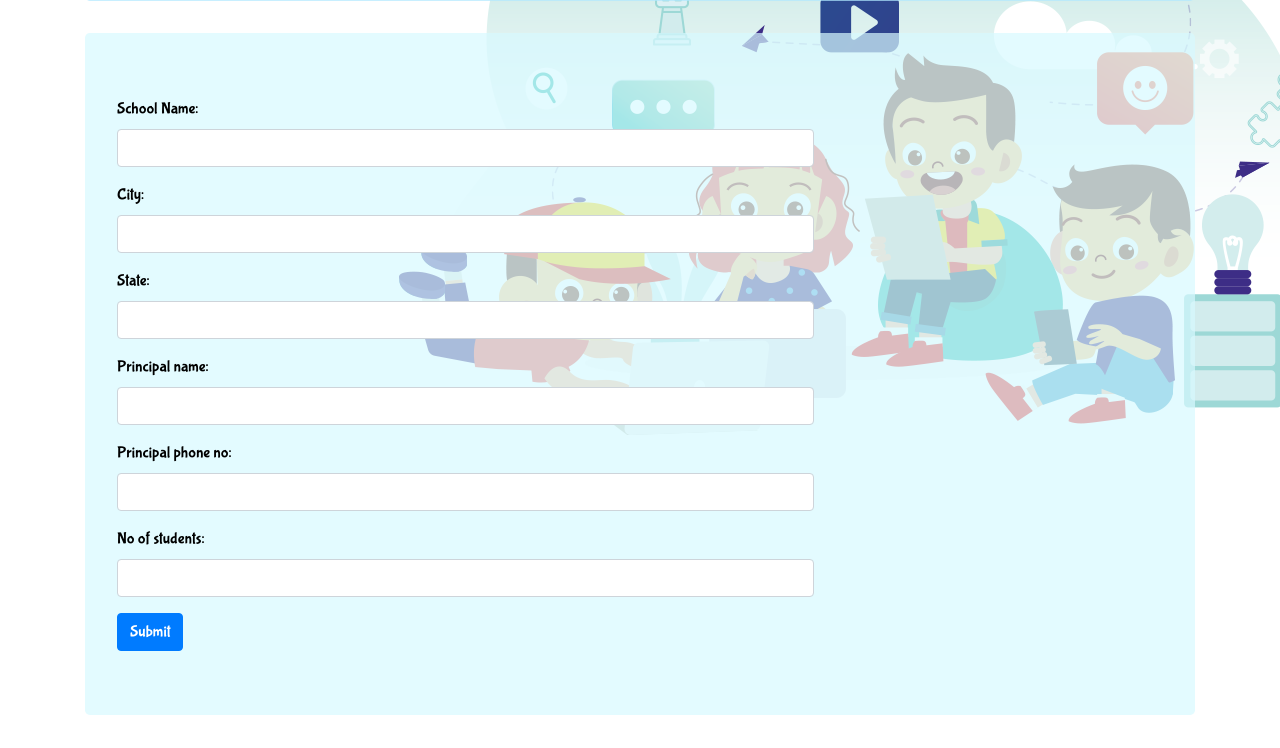
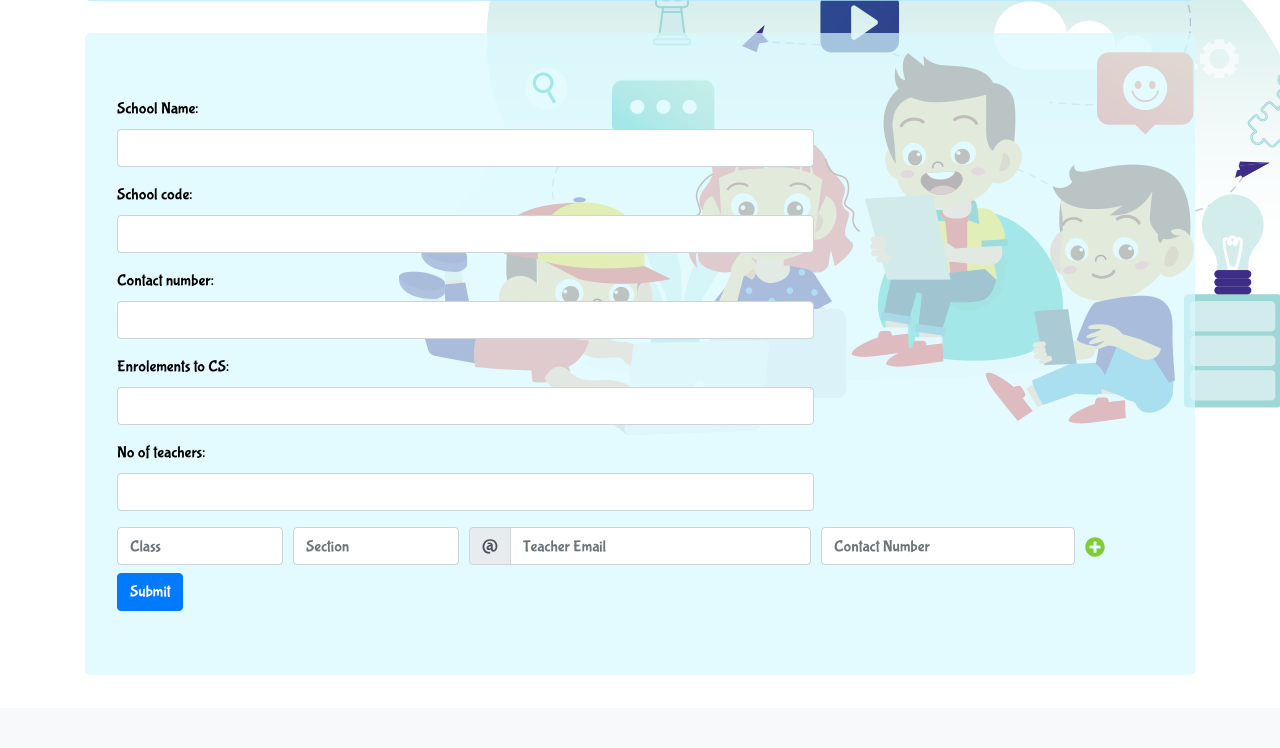
Before and after one commit to midhunsushil/cysm-django-registration, a Django app: page /register/school in a window 1280 px wide. Shown: the part 253-1001 px from the top of the page. After the commit the page ends 928 px from the top, so only its background shows below. Run offline with Django 3.2, Linux system fonts and the light colour scheme; some libraries are stand-ins or nearby versions.

Commit message:
Modified School Form Added Class_Section Table Changed SMTP to Gmail

```diff
--- a/registration/admin.py
+++ b/registration/admin.py
@@ -1,7 +1,8 @@
 from django.contrib import admin
-from registration.models import School_Info, Teacher_Info, Enquiry_Data
+from registration.models import *
 
 # Register your models here.
 admin.site.register(School_Info)
 admin.site.register(Teacher_Info)
 admin.site.register(Enquiry_Data)
+admin.site.register(Class_Section)
--- a/registration/forms.py
+++ b/registration/forms.py
@@ -1,5 +1,6 @@
 from django import forms
-from registration.models import Teacher_Info, School_Info, Enquiry_Data
+from django.forms import formset_factory
+from registration.models import Teacher_Info, School_Info, Enquiry_Data, Class_Section
 
 # Create your forms here.
 
@@ -7,7 +8,16 @@ class SchoolForm(forms.ModelForm) :
 
     class Meta() :
         model = School_Info
-        fields = ["school_name", "city", "state", "principal_name", "principal_phone_no", "no_of_students", ]
+        fields = ["school_name", "school_code", "contact_number", "enrolements_to_CS", "no_of_teachers", ]
+
+class ClassSectionForm(forms.ModelForm) :
+
+    class Meta() :
+        model = Class_Section
+        fields = ["class_no", "section", "teacher_email", "contact_number"]
+
+# Formset of above Form
+class_section_formset = formset_factory(ClassSectionForm, extra = 1)
 
 class TeacherForm(forms.ModelForm) :
 
--- a/registration/models.py
+++ b/registration/models.py
@@ -23,8 +23,7 @@ def user_directory_path(instance, filename):
     currentDateTime = datetime.datetime.now().strftime("%c")
     FILE,EXT = os.path.splitext(filename)
     BASE_DIR = "registration/student_record"
-    # file will be uploaded to :
-    # MEDIA_ROOT/registration/student_record/instance/<filename>-<currentDateTime><extension>
+    # File will be uploaded to MEDIA_ROOT/registration/student_record/instance/<filename>-<currentDateTime><extension>
     return '{0}/{1}/{2}-{3}{4}'.format(BASE_DIR, instance, FILE, currentDateTime, EXT)
 
 # Create your models here.
@@ -32,14 +31,29 @@ def user_directory_path(instance, filename):
 class School_Info(models.Model) :
 
     school_name = models.CharField(verbose_name = "School Name", max_length = 100)
-    city = models.CharField(max_length = 20)
-    state = models.CharField(max_length = 20)
-    principal_name = models.CharField(max_length = 100)
-    principal_phone_no = models.CharField(max_length = 12, unique = True, validators = [number_check])
-    no_of_students = models.PositiveIntegerField()
+    school_code = models.CharField(max_length = 20)
+    # city = models.CharField(max_length = 20)
+    # state = models.CharField(max_length = 20)
+    # principal_name = models.CharField(max_length = 100)
+    contact_number = models.CharField(max_length = 12, unique = True, validators = [number_check])
+    enrolements_to_CS = models.PositiveIntegerField()
+    no_of_teachers = models.PositiveIntegerField()
 
     def __str__(self):
         return self.school_name
+
+class Class_Section(models.Model) :
+
+    school = models.ForeignKey(School_Info, on_delete=models.CASCADE)
+    class_no = models.PositiveIntegerField(verbose_name = "Class")
+    section = models.CharField(max_length = 3)
+    teacher_email = models.EmailField(max_length = 50)
+    contact_number = models.CharField(max_length = 12, validators = [number_check])
+
+    def __str__(self) :
+        # Displays Object in the form "<class_>-<section>"
+        school_name = str(self.school)
+        return "{0}-{1}@{2}".format(self._class, self.section, school_name)
 
 class Teacher_Info(models.Model) :
 
--- a/registration/templates/registration/school_registration_page.html
+++ b/registration/templates/registration/school_registration_page.html
@@ -1,12 +1,4 @@
 <!DOCTYPE html>
-
-<style media="screen">
-
-  .head.jumbotron {
-    background-color: rgba(	177, 233, 255, 0.7);
-  }
-
-</style>
 
 {% extends "registration\base.html" %}
 {% load widget_tweaks %}
@@ -18,15 +10,33 @@
 <link rel="stylesheet" href="{% static "registration\css\reg_page.css" %}">
 {% endblock css %}
 
-{% block script-content %}
-<script type="text/javascript">
-  $(document).ready(function() {
-    //jquery add active page to nav-bar
-    $(".navbar-nav .nav-item.school-reg-page").addClass("active");
+{% block style1 %}
+<style media="screen">
+  .head.jumbotron {
+    background-color: rgba(177, 233, 255, 0.7);
+  }
 
-  });
-</script>
-{% endblock script-content %}
+  .add-form-btn svg {
+    color: #80cd32;
+    width: 20px;
+    height: auto;
+  }
+
+  .add-form-btn:hover svg {
+    color: #66cd32;
+    width: 22px;
+  }
+
+  button.add-form-btn {
+    background: none;
+    outline: none;
+    padding: 0px;
+    /* border: 1px solid red; */
+    border: none;
+    margin-top: 7px;
+  }
+</style>
+{% endblock style1 %}
 
 {% block jumbotron_body %}
 <h1>School Details</h1>
@@ -50,7 +60,41 @@
 
       </div>
       {% endfor %}
+      {{ formset.management_form }}
 
+      {% for form in formset %}
+      <div class="form-row">
+        <div class="col-md-2">
+          <label class="sr-only" for="{{ form.class_no.id_for_label }}">Class</label>
+          {{ form.class_no | add_class:"form-control" | attr:"placeholder:Class" }}
+        </div>
+        <div class="col-md-2">
+          <label class="sr-only" for="{{ form.section.id_for_label }}">Section</label>
+          {{ form.section | add_class:"form-control" | attr:"placeholder:Section" }}
+        </div>
+        <div class="col-md-4">
+          <label class="sr-only" for="{{ form.teacher_email.id_for_label }}">Teacher Email</label>
+          <div class="input-group mb-2">
+            <div class="input-group-prepend">
+              <div class="input-group-text">@</div>
+            </div>
+            {{ form.teacher_email | add_class:"form-control" | attr:"placeholder:Teacher Email" }}
+          </div>
+        </div>
+        <div class="col-md-3">
+          <label class="sr-only" for="{{ form.contact_number.id_for_label }}">Contact Number</label>
+          {{ form.contact_number | add_class:"form-control" | attr:"placeholder:Contact Number" }}
+        </div>
+        <div class="col-md-1">
+          <button class="add-form-btn" type="button" name="add">
+            {% include 'registration\plus-circle.svg' %}
+          </button>
+        </div>
+      </div>
+      {% if formset.can_delete %}
+      {{ form.DELETE }}
+      {% endif %}
+      {% endfor %}
       <button type="submit" class="btn btn-primary" name="submit">Submit</button>
 
     </div>
@@ -58,3 +102,14 @@
 </form>
 <!-- FORM ENDING -->
 {% endblock body-content %}
+
+<!-- JavaScript -->
+{% block script-content %}
+<script type="text/javascript">
+  $(document).ready(function() {
+    //jquery add active page to nav-bar
+    $(".navbar-nav .nav-item.school-reg-page").addClass("active");
+
+  });
+</script>
+{% endblock script-content %}
--- a/registration/views.py
+++ b/registration/views.py
@@ -54,20 +54,27 @@ def thankyou_enquiry(request) :
 
     return render(request, "registration/thank_you.html")
 
-
+# School Registration Form
 def school_reg(request) :
 
     form = SchoolForm()
+    formset = class_section_formset()
 
     if request.method == "POST" :
 
         print("Post Request Recieved !")
         form = SchoolForm(request.POST)
+        formset = class_section_formset(request.POST)
 
-        if form.is_valid() :
+        if form.is_valid() and formset.is_valid():
 
             print("Form Data Valid")
-            form.save()
+            school = form.save()
+            for _form in formset :
+                section = _form.save(commit=False)
+                section.school = school
+                section.save()
+
             mail(form)
             return index(request)
             # Reset Form
@@ -79,6 +86,7 @@ def school_reg(request) :
 
     dict = {
         'form' : form,
+        'formset' : formset,
     }
     return render(request, "registration/school_registration_page.html", context = dict )
 
@@ -113,8 +121,8 @@ def teacher_reg(request) :
 def mail(SchoolForm) :
 
     text = "Recieved User Submit ! This needs more work\n"
-    values = "School Name: {0}\nCity: {1}\nPrincipal Name: {2}\nPhone: {3}".format(SchoolForm.cleaned_data['school_name'], SchoolForm.cleaned_data['city'], SchoolForm.cleaned_data['principal_name'], SchoolForm.cleaned_data['principal_phone_no'])
-    send_mail('User Submit', text+values, 'iAmRoony@cysm-dev.xyz', ['reber23046@zuperholo.com', 'prahladkakkattu@gmail.com'])
+    values = "School Name: {0}\nPhone: {1}\nEnrolements to CS: {2}".format(SchoolForm.cleaned_data['school_name'], SchoolForm.cleaned_data['contact_number'], SchoolForm.cleaned_data['enrolements_to_CS'])
+    send_mail('User Submit', text+values, 'iAmRoony@cysm-dev.xyz', ['wewovo6066@deselling.com', 'midhunpandaraparambilsushil.cs18@bitsathy.ac.in'])
     print("Mail sent")
 
 def test(request) :
```
Also changed, not shown: CySm/settings.py (+7 -5 lines), db.sqlite3, registration/migrations/0004_auto_20201011_1401.py (added), registration/migrations/0005_auto_20201011_2343.py (added), registration/static/registration/images/plus-circle.svg (added), registration/templates/registration/plus-circle.svg (added), 1 other file.
